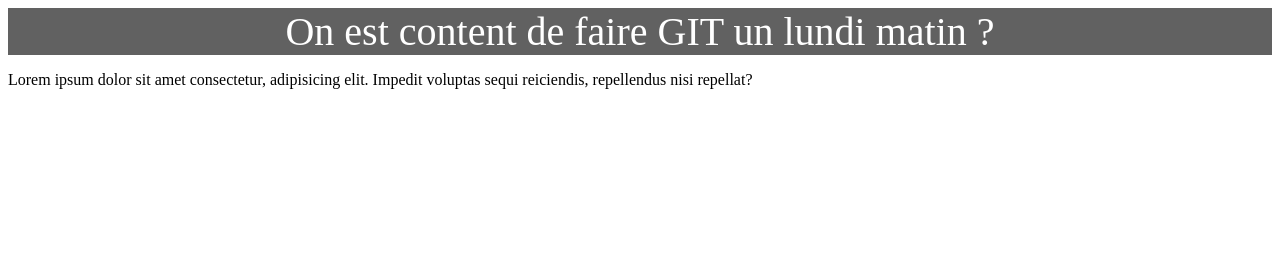
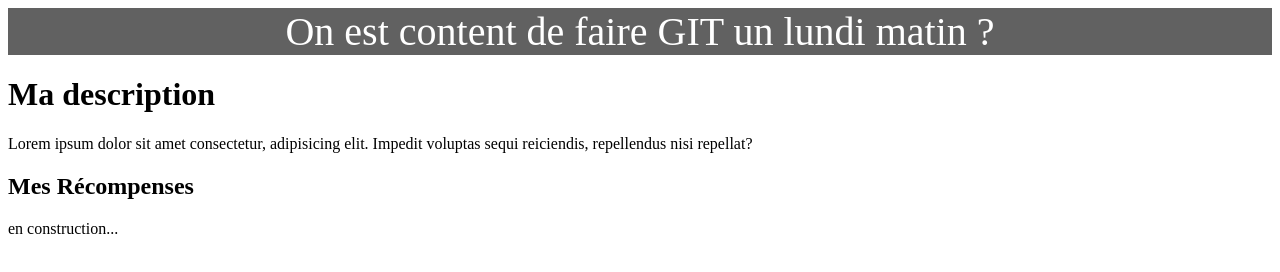
Before and after one commit to Alex8633/mon_projet_web, a plain HTML site: page index.html in a window 1280 px wide. Drawn offline with Linux system fonts and the light colour scheme.

Commit message:
Ajout div dans description

```diff
--- a/index.html
+++ b/index.html
@@ -13,8 +13,14 @@
     <div id="top-banner">
         On est content de faire GIT un lundi matin ?
     </div>
+    <!-- Description -->
     <div>
+        <h1>Ma description</h1>
         <p>Lorem ipsum dolor sit amet consectetur, adipisicing elit. Impedit voluptas sequi reiciendis, repellendus nisi repellat?</p>
+    </div>
+    <div>
+        <h2>Mes Récompenses</h2>
+        <p>en construction...</p>
     </div>
 </body>
 
```
